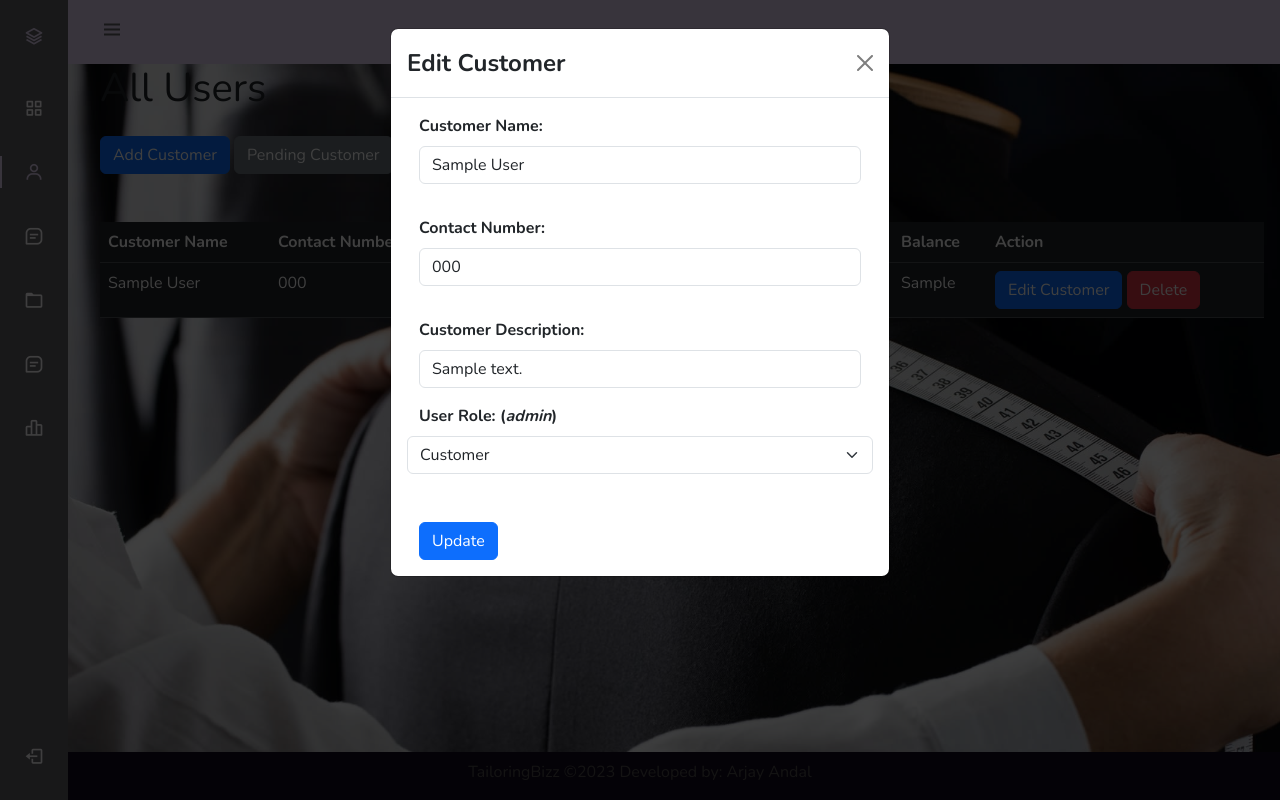
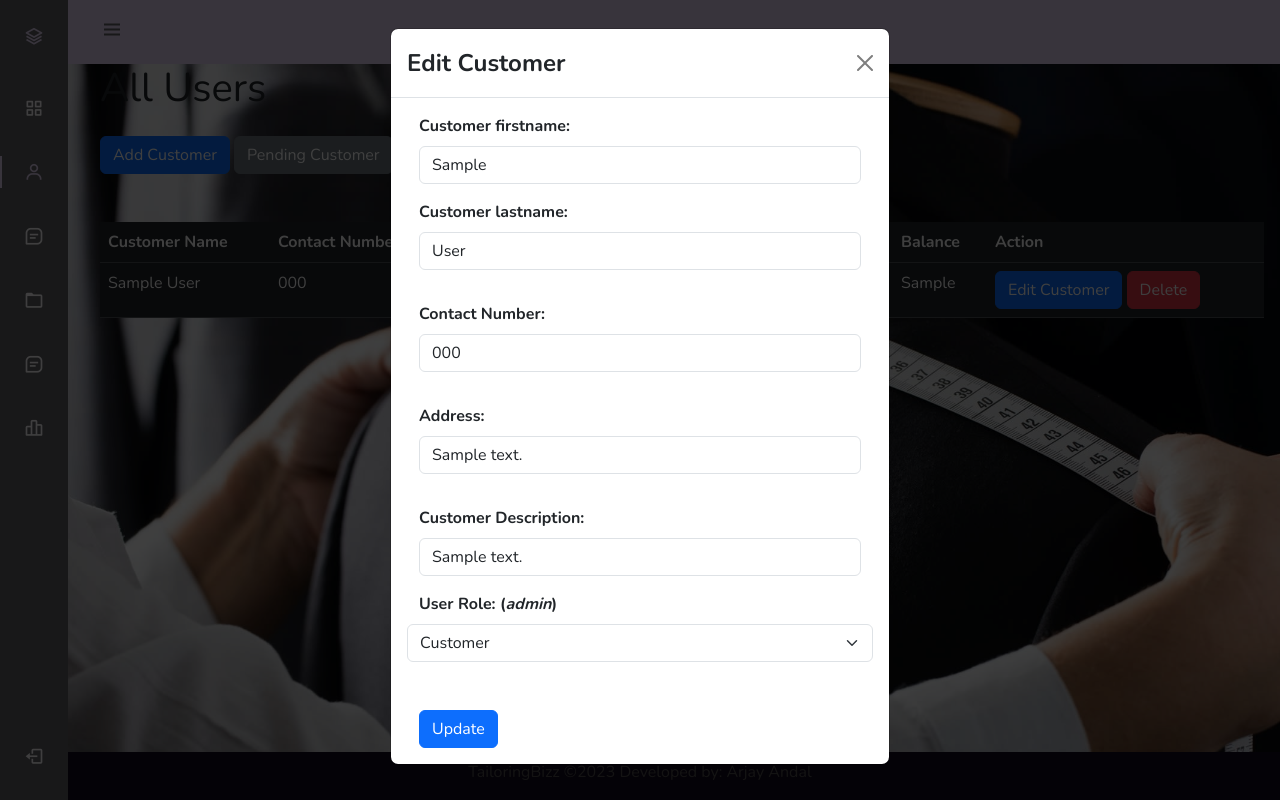
Before and after one commit to Dyayy026/tailoringbizz, a PHP site: page /admin/admin_users.php in a window 1280 px wide, after a click on "Edit Customer". Run offline with PHP 8.4, Linux system fonts and the light colour scheme; tables that the repository leaves empty or names only in its code hold one stand-in row (values such as "Sample post"); some libraries are stand-ins or nearby versions.

Commit message:
added: update function

```diff
--- a/admin/admin_users.php
+++ b/admin/admin_users.php
@@ -8,7 +8,7 @@
     <meta charset="UTF-8">
     <meta http-equiv="X-UA-Compatible" content="IE=edge">
     <meta name="viewport" content="width=device-width, initial-scale=1.0">
-    <title>Admin Dashboard</title>
+    <title>All users</title>
 
     <link href="https://cdn.jsdelivr.net/npm/bootstrap@5.3.1/dist/css/bootstrap.min.css" rel="stylesheet">
     <script src="https://cdn.jsdelivr.net/npm/bootstrap@5.3.1/dist/js/bootstrap.bundle.min.js"></script>
@@ -34,7 +34,7 @@
             <nav class="nav">
                 <div> <a href="#" class="nav_logo"> <i class='bx bx-layer nav_logo-icon'></i> <span class="nav_logo-name">TailoringBizz</span> </a>
                     <div class="nav_list">
-                        <a href="#" class="nav_link"> <i class='bx bx-grid-alt nav_icon'></i> <span class="nav_name">Dashboard</span> </a>
+                        <a href="../admin/admin_dashboard.php" class="nav_link"> <i class='bx bx-grid-alt nav_icon'></i> <span class="nav_name">Dashboard</span> </a>
                         <a href="../admin/admin_users.php" class="nav_link active" > <i class='bx bx-user nav_icon'></i> <span class="nav_name">Customers</span> </a>
                         <a href="../admin/workx.php" class="nav_link"> <i class='bx bx-message-square-detail nav_icon'></i> <span class="nav_name">Workx</span> </a>
                         <a href="../admin/catalog.php" class="nav_link"> <i class='bx bx-folder nav_icon'></i> <span class="nav_name">Catalog</span> </a>
--- a/admin/modal_edit_user.php
+++ b/admin/modal_edit_user.php
@@ -16,17 +16,23 @@
       <div class="modal-body">
       <div class="container">
 
-        <form action="#" method="POST">
+        <form action="../admin/Aedit_user.php" method="POST">
         <div class="row">
-
-
                     <div class="mb-3">
-                        <label for="firstname" class="form-label"><strong>Customer Name:</strong> </label>
-                        <input type="text" class="form-control" id="address" value="<?php echo $row['cust_fname'] . " " . $row['cust_lname'];?>" name="address" required>
+                        <label for="firstname" class="form-label"><strong>Customer firstname:</strong> </label>
+                        <input type="text" class="form-control" id="address" value="<?php echo $row['cust_fname'];?>" name="fname">
+                    </div>
+                    <div class="mb-3">
+                        <label for="firstname" class="form-label"><strong>Customer lastname:</strong> </label>
+                        <input type="text" class="form-control" id="address" value="<?php echo $row['cust_lname'];?>" name="lname">
                     </div>
                     <div class="mb-3 mt-3">
                         <label for="firstname" class="form-label"><strong> Contact Number:</strong></label>
                         <input type="number" class="form-control" id="cnumbe" value="<?php echo $row['cust_cnumber'];?>" name="cnum" required>
+                    </div>
+                    <div class="mb-3 mt-3">
+                        <label for="firstname" class="form-label"><strong> Address:</strong></label>
+                        <input type="text" class="form-control" id="cnumbe" value="<?php echo $row['cust_address'];?>" name="address" required>
                     </div>
 
                     <div class="mb-3 mt-3">
@@ -39,6 +45,7 @@
                         <option value="Customer">Customer</option>
                     </select>
                     </div>
+                    <input type="hidden" name="edit_id" value="<?php echo $row['id'];?>">
             <button type="submit" class="btn btn-primary mt-5">Update</button>
 
         </div>
--- a/references.txt
+++ b/references.txt
@@ -4,3 +4,6 @@ SIDEBAR:
 https://bbbootstrap.com/snippets/bootstrap-5-sidebar-menu-toggle-button-34132202
 
 tignan din ung project sa TOT(yung case study 1) para sa mga cdn. kasi diff version ng bootstrap tong sidebar.
+
+EDIT DATA USING MODAL(USING ID TO SHOW VALUES)
+https://elevenstechwebtutorials.com/detail/7/show-dynamic-data-on-modal-popup-using-php
```
Also changed, not shown: admin/Aedit_user.php (added, +35 -0 lines).
